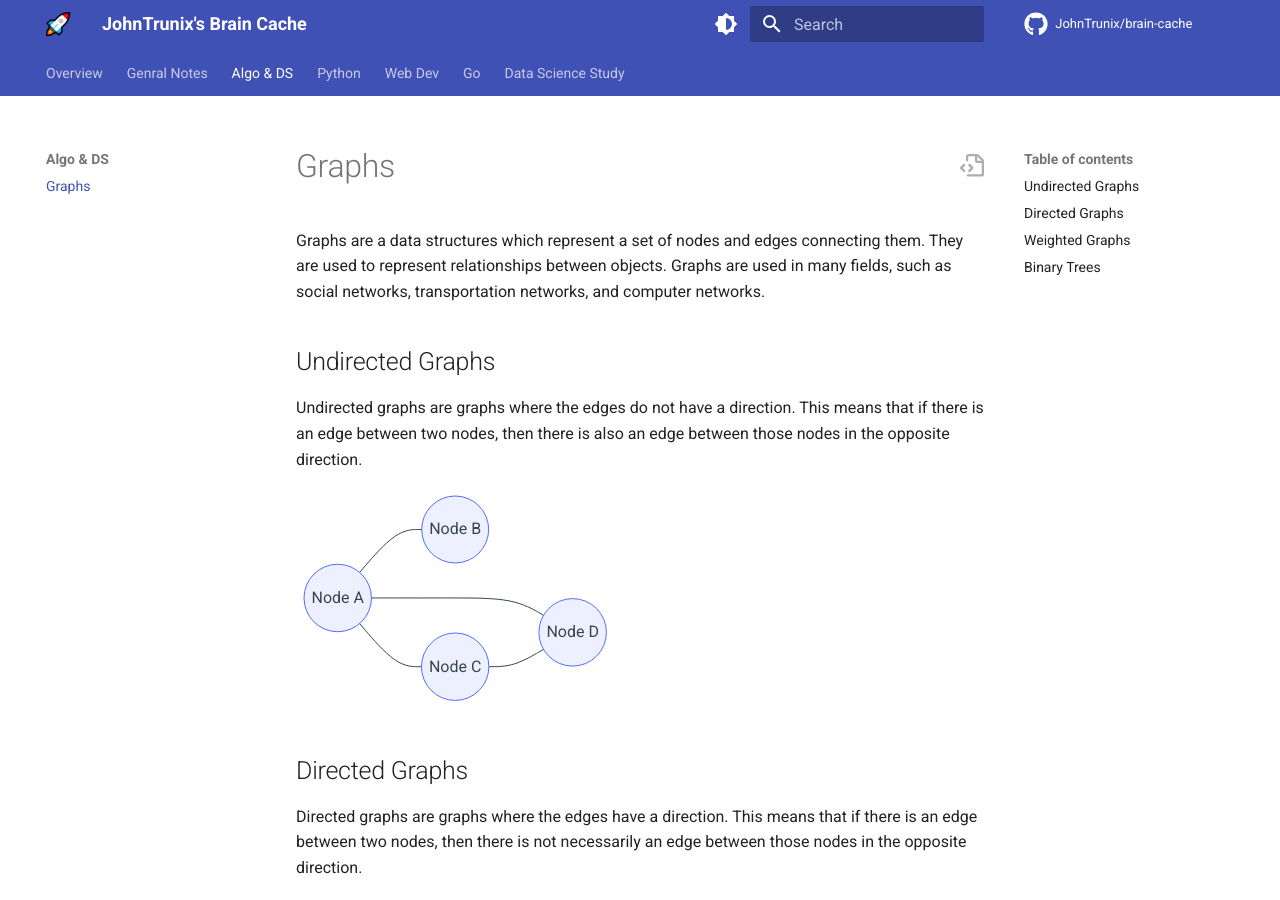
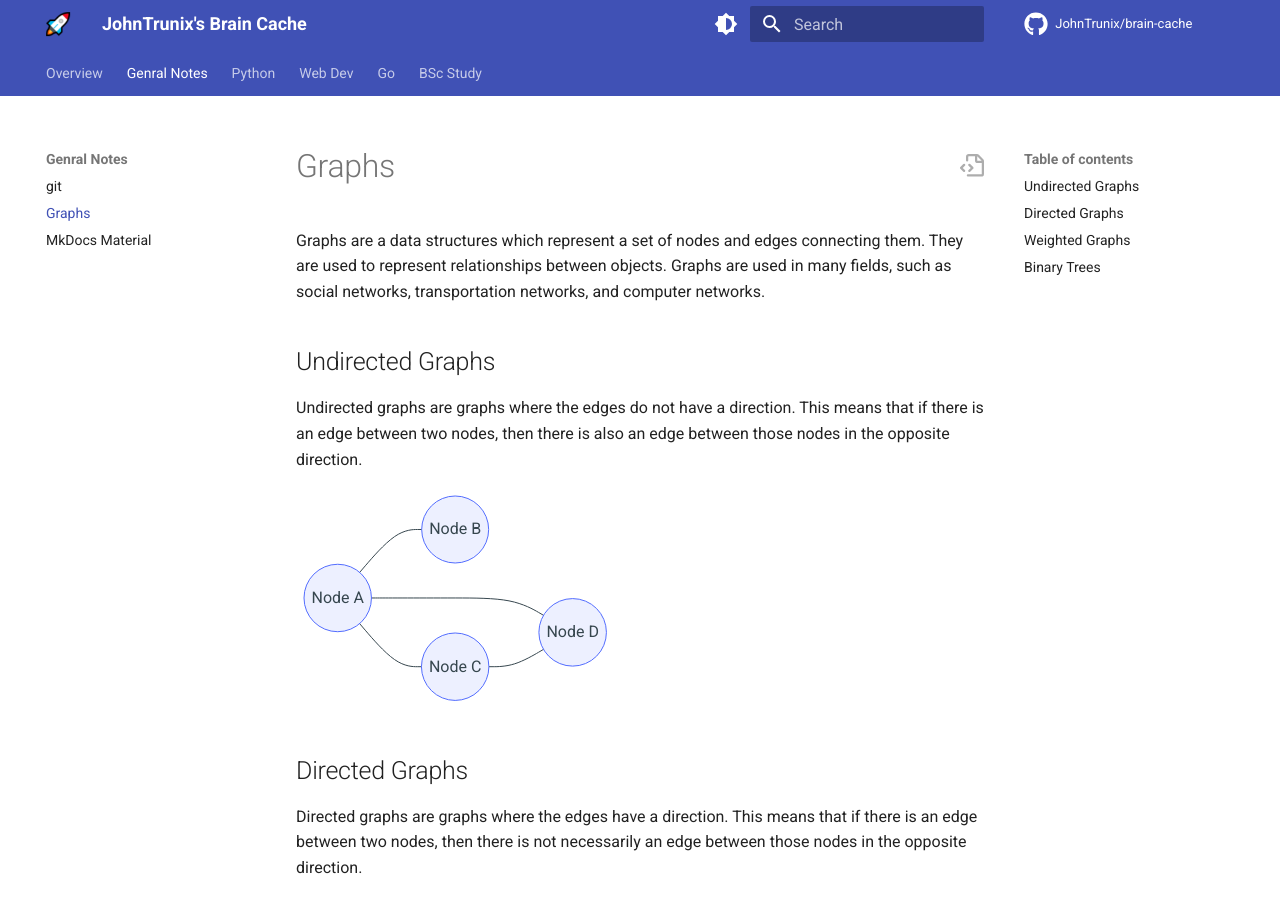
Before and after one commit to JohnTrunix/brain-cache, an MkDocs documentation site: the page built from docs/general-notes/graphs.md, in a window 1280 px wide and 900 px high. Built offline with MkDocs 1.6.1 and Material for MkDocs 9.7.7, drawn with Linux system fonts in a browser that asks for light colours; comment, search, counter and statistics services are not loaded; some of the changed text lies outside the part shown.

Commit message:
clean up structure

```diff
--- a/mkdocs.yml
+++ b/mkdocs.yml
@@ -168,10 +168,8 @@ nav:
 
     - Genral Notes:
           - git: general-notes/git.md
+          - Graphs: general-notes/graphs.md
           - MkDocs Material: general-notes/mkdocs-material.md
-
-    - Algo & DS:
-          - Graphs: algorithms/graphs.md
 
     - Python:
           - Pydantic:
@@ -218,7 +216,7 @@ nav:
           - Commands: coding/golang/commands.md
           - Data Types: coding/golang/types.md
 
-    - Data Science Study:
+    - BSc Study:
           - ds-study/index.md
           - Math:
                 - math/index.md
```
Also changed, not shown: docs/general-notes/graphs.md (renamed from docs/algorithms/graphs.md).
